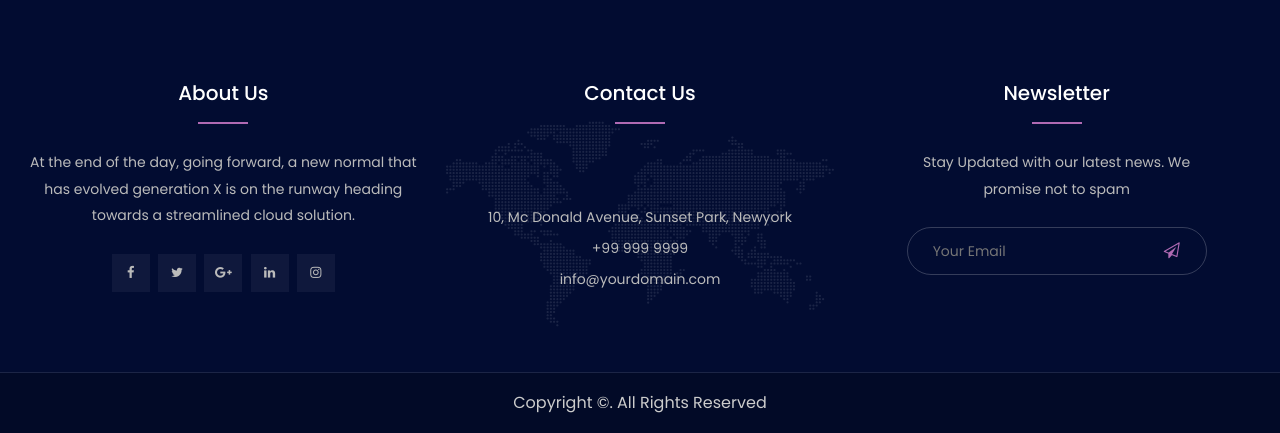
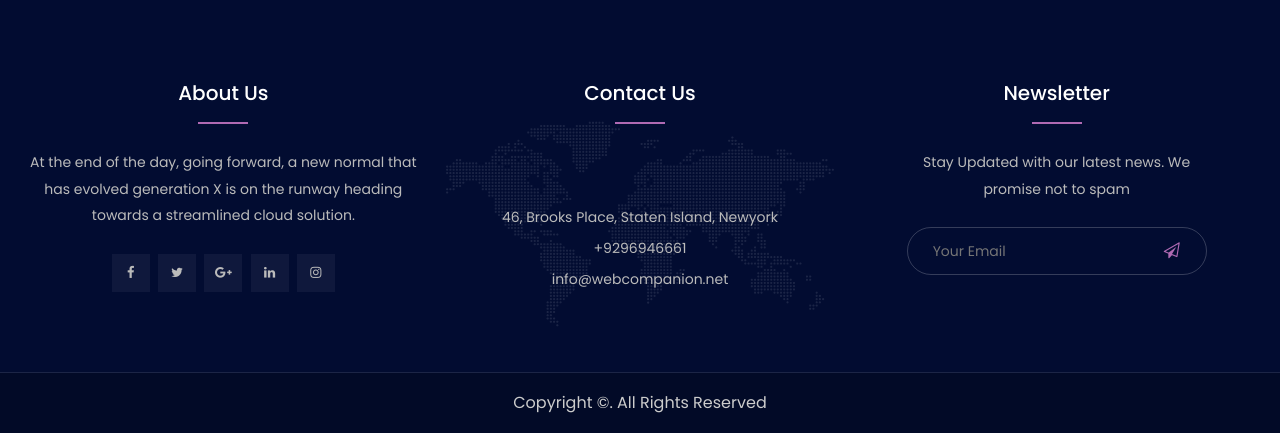
Before and after one commit to abiolashittu-org/webcompanion1, a Flask app: page /blog in a window 1280 px wide. Shown: the part 2694-3127 px from the top of the page. Run offline with Flask 3, Linux system fonts and the light colour scheme; some libraries are stand-ins or nearby versions; some web fonts are replaced.

Commit message:
html update

```diff
--- a/templates/authors.html
+++ b/templates/authors.html
@@ -446,9 +446,9 @@
                          <div class="widget-content">
                              <ul class="contact-info">
                                  <li><div class="icon"><span class="flaticon-support"></span></div></li>
-                                 <li>10, Mc Donald Avenue, Sunset Park, Newyork</li>
-                                 <li>+99 999 9999</li>
-                                 <li>info@yourdomain.com</li>
+                                 <li>46, Brooks Place, Staten Island, Newyork</li>
+                                 <li>+9296946661</li>
+                                 <li>info@webcompanion.net</li>
                              </ul>
                          </div>
                      </div>
--- a/templates/create-item.html
+++ b/templates/create-item.html
@@ -313,9 +313,9 @@
                          <div class="widget-content">
                              <ul class="contact-info">
                                  <li><div class="icon"><span class="flaticon-support"></span></div></li>
-                                 <li>10, Mc Donald Avenue, Sunset Park, Newyork</li>
-                                 <li>+99 999 9999</li>
-                                 <li>info@yourdomain.com</li>
+                                 <li>46, Brooks Place, Staten Island, Newyork</li>
+                                 <li>+9296946661</li>
+                                 <li>info@webcompanion.net</li>
                              </ul>
                          </div>
                      </div>
--- a/templates/discover-2.html
+++ b/templates/discover-2.html
@@ -376,9 +376,9 @@
                          <div class="widget-content">
                              <ul class="contact-info">
                                  <li><div class="icon"><span class="flaticon-support"></span></div></li>
-                                 <li>10, Mc Donald Avenue, Sunset Park, Newyork</li>
-                                 <li>+99 999 9999</li>
-                                 <li>info@yourdomain.com</li>
+                                 <li>46, Brooks Place, Staten Island, Newyork</li>
+                                 <li>+9296946661</li>
+                                 <li>info@webcompanion.net</li>
                              </ul>
                          </div>
                      </div>
--- a/templates/discover-3.html
+++ b/templates/discover-3.html
@@ -444,9 +444,9 @@
                          <div class="widget-content">
                              <ul class="contact-info">
                                  <li><div class="icon"><span class="flaticon-support"></span></div></li>
-                                 <li>10, Mc Donald Avenue, Sunset Park, Newyork</li>
-                                 <li>+99 999 9999</li>
-                                 <li>info@yourdomain.com</li>
+                                 <li>46, Brooks Place, Staten Island, Newyork</li>
+                                 <li>+9296946661</li>
+                                 <li>info@webcompanion.net</li>
                              </ul>
                          </div>
                      </div>
--- a/templates/discover.html
+++ b/templates/discover.html
@@ -460,9 +460,9 @@
                          <div class="widget-content">
                              <ul class="contact-info">
                                  <li><div class="icon"><span class="flaticon-support"></span></div></li>
-                                 <li>10, Mc Donald Avenue, Sunset Park, Newyork</li>
-                                 <li>+99 999 9999</li>
-                                 <li>info@yourdomain.com</li>
+                                 <li>46, Brooks Place, Staten Island, Newyork</li>
+                                 <li>+9296946661</li>
+                                 <li>info@webcompanion.net</li>
                              </ul>
                          </div>
                      </div>
--- a/templates/index-blog-with-sidebar.html
+++ b/templates/index-blog-with-sidebar.html
@@ -375,9 +375,9 @@
                          <div class="widget-content">
                              <ul class="contact-info">
                                  <li><div class="icon"><span class="flaticon-support"></span></div></li>
-                                 <li>10, Mc Donald Avenue, Sunset Park, Newyork</li>
-                                 <li>+99 999 9999</li>
-                                 <li>info@yourdomain.com</li>
+                                 <li>46, Brooks Place, Staten Island, Newyork</li>
+                                 <li>+9296946661</li>
+                                 <li>info@webcompanion.net</li>
                              </ul>
                          </div>
                      </div>
--- a/templates/index-blog.html
+++ b/templates/index-blog.html
@@ -308,9 +308,9 @@
                          <div class="widget-content">
                              <ul class="contact-info">
                                  <li><div class="icon"><span class="flaticon-support"></span></div></li>
-                                 <li>10, Mc Donald Avenue, Sunset Park, Newyork</li>
-                                 <li>+99 999 9999</li>
-                                 <li>info@yourdomain.com</li>
+                                 <li>46, Brooks Place, Staten Island, Newyork</li>
+                                 <li>+9296946661</li>
+                                 <li>info@webcompanion.net</li>
                              </ul>
                          </div>
                      </div>
--- a/templates/index-demo-1.html
+++ b/templates/index-demo-1.html
@@ -931,9 +931,9 @@
                          <div class="widget-content">
                              <ul class="contact-info">
                                  <li><div class="icon"><span class="flaticon-support"></span></div></li>
-                                 <li>10, Mc Donald Avenue, Sunset Park, Newyork</li>
-                                 <li>+99 999 9999</li>
-                                 <li>info@yourdomain.com</li>
+                                 <li>46, Brooks Place, Staten Island, Newyork</li>
+                                 <li>+9296946661</li>
+                                 <li>info@webcompanion.net</li>
                              </ul>
                          </div>
                      </div>
--- a/templates/index-demo-2.html
+++ b/templates/index-demo-2.html
@@ -967,9 +967,9 @@
                          <div class="widget-content">
                              <ul class="contact-info">
                                  <li><div class="icon"><span class="flaticon-support"></span></div></li>
-                                 <li>10, Mc Donald Avenue, Sunset Park, Newyork</li>
-                                 <li>+99 999 9999</li>
-                                 <li>info@yourdomain.com</li>
+                                 <li>46, Brooks Place, Staten Island, Newyork</li>
+                                 <li>+9296946661</li>
+                                 <li>info@webcompanion.net</li>
                              </ul>
                          </div>
                      </div>
--- a/templates/index-demo-3.html
+++ b/templates/index-demo-3.html
@@ -962,9 +962,9 @@
                          <div class="widget-content">
                              <ul class="contact-info">
                                  <li><div class="icon"><span class="flaticon-support"></span></div></li>
-                                 <li>10, Mc Donald Avenue, Sunset Park, Newyork</li>
-                                 <li>+99 999 9999</li>
-                                 <li>info@yourdomain.com</li>
+                                 <li>46, Brooks Place, Staten Island, Newyork</li>
+                                 <li>+9296966661</li>
+                                 <li>info@webcompanion.net</li>
                              </ul>
                          </div>
                      </div>
--- a/templates/index-single-blog.html
+++ b/templates/index-single-blog.html
@@ -349,9 +349,9 @@
                          <div class="widget-content">
                              <ul class="contact-info">
                                  <li><div class="icon"><span class="flaticon-support"></span></div></li>
-                                 <li>10, Mc Donald Avenue, Sunset Park, Newyork</li>
-                                 <li>+99 999 9999</li>
-                                 <li>info@yourdomain.com</li>
+                                 <li>46, Brooks Place, Staten Island, Newyork</li>
+                                 <li>+929694661</li>
+                                 <li>info@webcompanion.net</li>
                              </ul>
                          </div>
                      </div>
--- a/templates/item-details.html
+++ b/templates/item-details.html
@@ -419,9 +419,9 @@
                          <div class="widget-content">
                              <ul class="contact-info">
                                  <li><div class="icon"><span class="flaticon-support"></span></div></li>
-                                 <li>10, Mc Donald Avenue, Sunset Park, Newyork</li>
-                                 <li>+99 999 9999</li>
-                                 <li>info@yourdomain.com</li>
+                                 <li>46, Brooks Place, Staten Island, Newyork</li>
+                                 <li>+9296946661</li>
+                                 <li>info@webcompanion.net</li>
                              </ul>
                          </div>
                      </div>
--- a/templates/login.html
+++ b/templates/login.html
@@ -221,9 +221,9 @@
                          <div class="widget-content">
                              <ul class="contact-info">
                                  <li><div class="icon"><span class="flaticon-support"></span></div></li>
-                                 <li>10, Mc Donald Avenue, Sunset Park, Newyork</li>
-                                 <li>+99 999 9999</li>
-                                 <li>info@yourdomain.com</li>
+                                 <li>46, Brooks Place, Staten Island, Newyork</li>
+                                 <li>+9296946661</li>
+                                 <li>info@webcompanion.net</li>
                              </ul>
                          </div>
                      </div>
--- a/templates/on-sale.html
+++ b/templates/on-sale.html
@@ -274,9 +274,9 @@
                          <div class="widget-content">
                              <ul class="contact-info">
                                  <li><div class="icon"><span class="flaticon-support"></span></div></li>
-                                 <li>10, Mc Donald Avenue, Sunset Park, Newyork</li>
-                                 <li>+99 999 9999</li>
-                                 <li>info@yourdomain.com</li>
+                                 <li>46, Brooks Place, Staten Island, Newyork</li>
+                                 <li>+9296946661</li>
+                                 <li>info@webcompanion.net</li>
                              </ul>
                          </div>
                      </div>
--- a/templates/shopping-cart.html
+++ b/templates/shopping-cart.html
@@ -370,9 +370,9 @@
                          <div class="widget-content">
                              <ul class="contact-info">
                                  <li><div class="icon"><span class="flaticon-support"></span></div></li>
-                                 <li>10, Mc Donald Avenue, Sunset Park, Newyork</li>
-                                 <li>+99 999 9999</li>
-                                 <li>info@yourdomain.com</li>
+                                 <li>46, Brooks Place, Staten Island, Newyork</li>
+                                 <li>+9296946661</li>
+                                 <li>info@webcompanion.net</li>
                              </ul>
                          </div>
                      </div>
```
